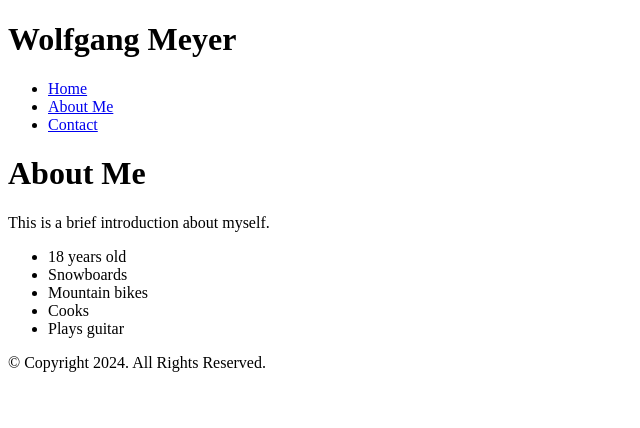
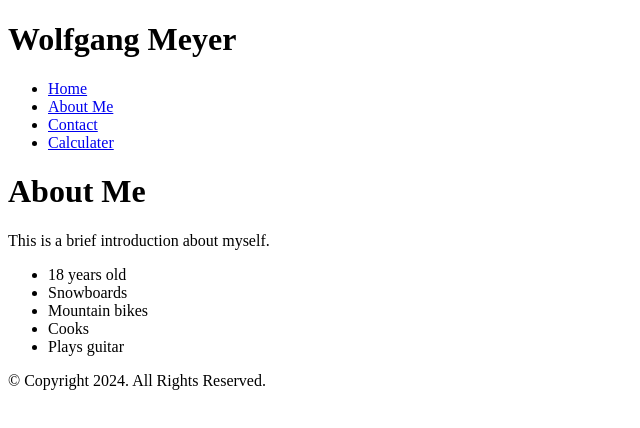
Before and after one commit to Wolf-Meyer2024/-COSC1350, a website: page My_Website/About.html in a window 1280 px wide. Shown: the whole page, without its empty margins (0-640 px from the left). Drawn offline with Linux system fonts and the light colour scheme.

Commit message:
Update About.html

```diff
--- a/My_Website/About.html
+++ b/My_Website/About.html
@@ -26,6 +26,7 @@
 				<li><a href="index.html">Home</a></li>
 				<li><a href="about.html">About Me</a></li>
 				<li><a href="contact.html">Contact</a></li>
+                		<li><a href="calculator.html">Calculater</a></li>
 			</ul>
 		</nav>
 
```
